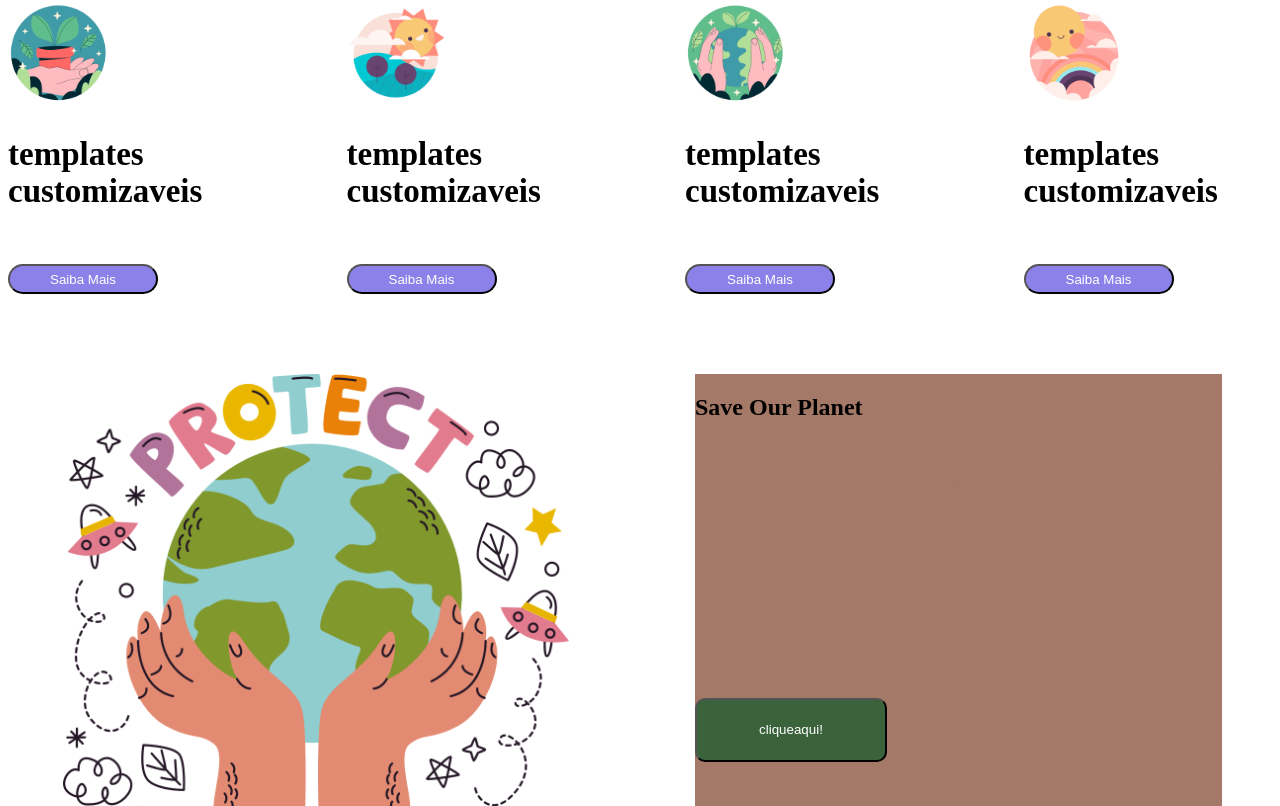
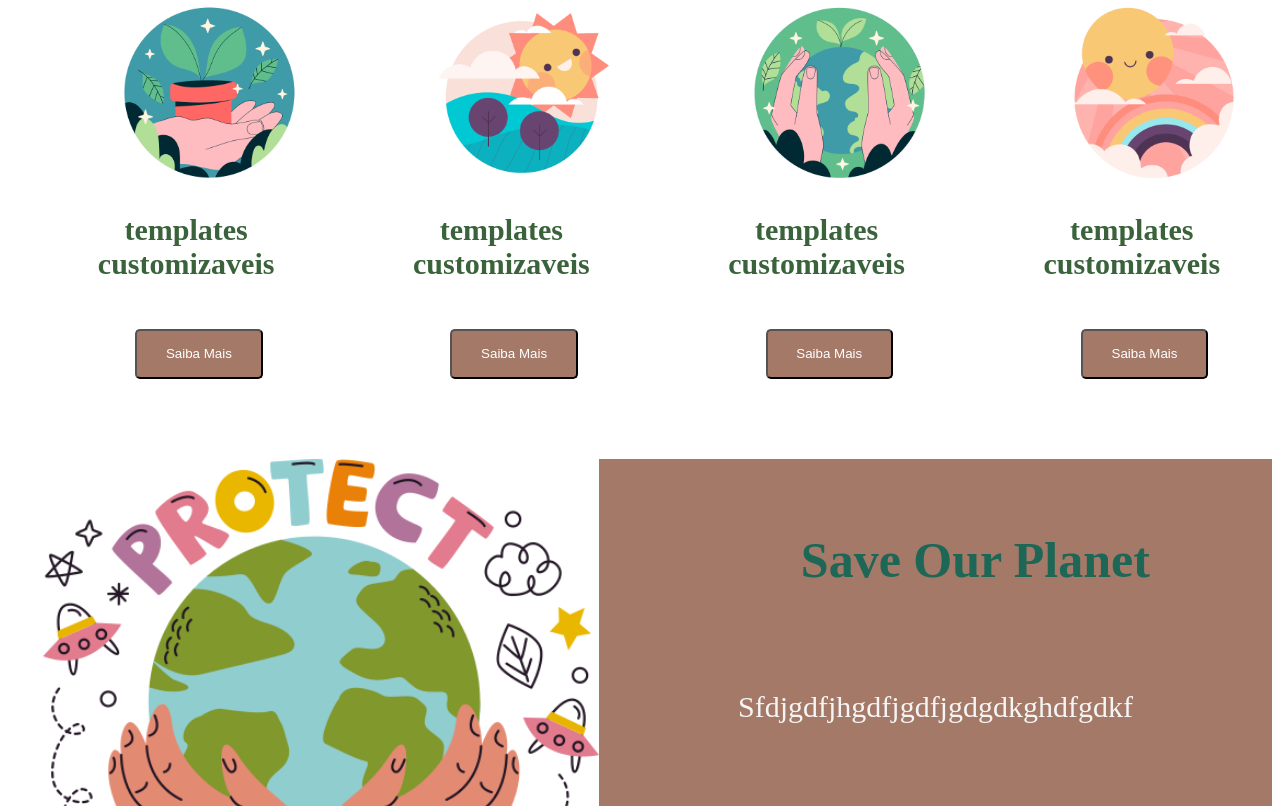
Before and after one commit to eduardaribeiro/avaliacao2, a plain HTML site: page index.html in a window 1280 px wide. Shown: the part 874-1680 px from the top of the page. Drawn offline with Linux system fonts and the light colour scheme.

Commit message:
Update style.css
atualizacao 08/01

```diff
--- a/style.css
+++ b/style.css
@@ -47,27 +47,39 @@
 
 .topicos{
     display: flex;
-    font-size: 22px;
-    width: -110px;
-    height: -10px;
-    align-items: baseline;
-    size-adjust: 30%;
-    gap: 90px;
+    font-size: 20px;
+    width: 95%;
     margin-bottom: 80px;
     margin-top: 60px;
+    color: #3A633B;
+    gap: 5%;
+    margin-left: 4%;
+
+}
+.topicos h2{
+    text-align: center
 
 }
 
+
 .topicobotao{
-    color: white;
-    background-color: #8C81E8;
-    height: 30px;
-    width: 150px;
-    border-radius: 30px;
-
-
+    color:white;
+    text-align: center;
+    margin-left: 30%;
+    height: 50px;
+    background-color: #A57967;
+    width: 50%;
+    border-radius: 5px;
 
 }
+
+.topicos img{
+    align-items: center;
+    height: 180px;
+    width: 180px;
+    margin-left: 60px;
+    }
+
 
 .caixa{
     display: flex;
@@ -87,22 +99,12 @@
     border-radius: 15px;
 }
 
-.icone1{
-width: 100px;
-height: 100px;
-align-items: center;
-
-}
-
-.topicos img{
-align-items: center;
-}
 
 .logo{
 display: flex;
-width: 130px;
+width: 100px;
 height: 90px;
-gap: 90px;
+gap: 80px;
 display: inline;
 
 }
@@ -116,14 +118,14 @@ display: inline;
 }
 
 .botaoabaixo{
-    width: 15vw;
-    height: 8vh;
-    margin-top: 25%;
-    margin-right: 20%;
+    width: 30vw;
+    height: 6vh;
+    margin-top: 10%;
+    margin-left: 20%;
 
 
     color: white;
-    background-color: #3A633B;
+    background-color: #396d3a;
     border-radius: 10px;
 
 
@@ -139,32 +141,36 @@ margin-left: 50%;
 
 .menususpenso{
     display: flex;
-    border-radius: 5px solid;
+    margin-bottom: 50px;
 
 }
 
 .menususpenso img{
-    display: flex;
-    width: 40%;
-    height: 40%;
-    margin-right: 10%;
-    margin-left: 55px;
+    width: 50%;
+    height: 65%;
+    margin-left: 30px;
 }
 
  .menususpenso p{
-    font-size: 40px;
-    color:#A57967;
-    margin-bottom: 40px;
+    font-size: 30px;
+    color:whitesmoke;
+    margin-bottom: 30px;
+    text-align: center;
+    margin-top: 15%;
 
  }
- .menususpenso a{
-    font-size: 40px;
+ .menususpenso h2{
+margin-top: 72px;
+    font-size: 50px;
     color:#1e6757;
+    margin-left: 30%;
+
+
  }
 
 .color{
     background-color:#A57967 ;
-    margin-left:
+    width: 60%;
 
 
 }
@@ -181,6 +187,36 @@ margin-left: 50%;
     display: flex;
     margin-top: 100px ;
 
+}
+
+
+.depoimento h2{
+    text-align: center;
+}
+
+.depoimento p{
+    text-align: center;
+}
+
+.rodape{
+
+    background-color: #3A633B;
+    width: 100%;
+    margin-top: 60px;
+    color: white;
+    font-size: 20px;
+    text-align: center;
+    height: 200px;
+
 
 
 }
+.rodape img{
+height: 100px;
+width: 100px;
+
+}
+
+.rodape p{
+    margin-top: 15px;
+}
```
